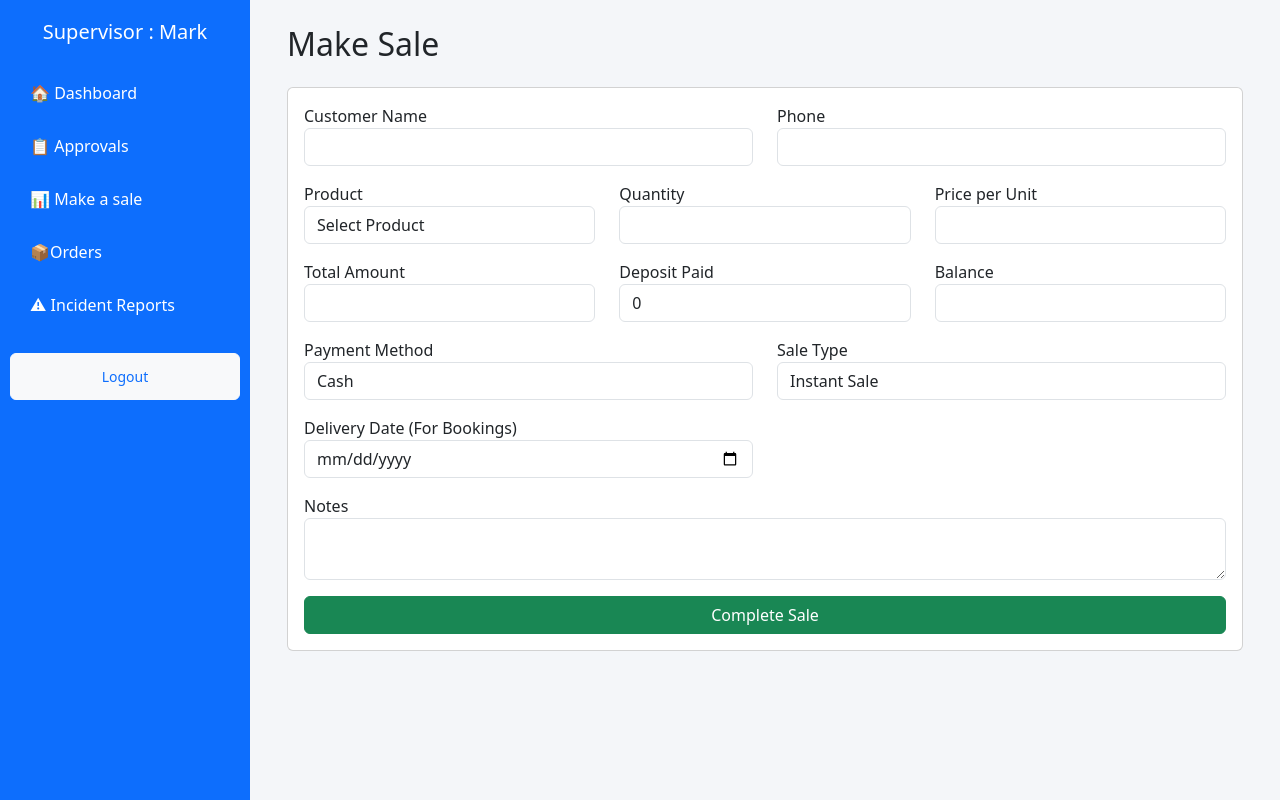
After one commit to MarcDemo/POULTRYIQ, a Django app: page /sales/sales/ in a window 1280 px wide. The commit adds this page. Run offline with Django 5.2, Linux system fonts and the light colour scheme.

Commit message:
supervisors interface changed

```diff
--- a/poultryiq/urls.py
+++ b/poultryiq/urls.py
@@ -23,4 +23,5 @@ urlpatterns = [
     path('admin/', admin.site.urls),
     path('', include('poultry.urls')),
     path('health/', include('health.urls')),
+    path('sales/', include('sales.urls')),
 ]
--- /dev/null
+++ b/sales/static/js/sales.js
@@ -0,0 +1,33 @@
+document.addEventListener("DOMContentLoaded", function(){
+
+let quantity = document.getElementById("quantity");
+let price = document.getElementById("price");
+let total = document.getElementById("total");
+let deposit = document.getElementById("deposit");
+let balance = document.getElementById("balance");
+
+function calculateTotal(){
+
+let qty = parseFloat(quantity.value) || 0;
+let pr = parseFloat(price.value) || 0;
+
+let t = qty * pr;
+
+total.value = t.toFixed(0);
+
+calculateBalance();
+}
+
+function calculateBalance(){
+
+let t = parseFloat(total.value) || 0;
+let dep = parseFloat(deposit.value) || 0;
+
+balance.value = (t - dep).toFixed(0);
+}
+
+quantity.addEventListener("input", calculateTotal);
+price.addEventListener("input", calculateTotal);
+deposit.addEventListener("input", calculateBalance);
+
+});
--- /dev/null
+++ b/sales/templates/sales.html
@@ -0,0 +1,126 @@
+{% extends 'supbase.html' %}
+{% load static %}
+
+{% block content %}
+
+<div class="container-fluid">
+
+<h2 class="mb-4">Make Sale</h2>
+
+<div class="card">
+<div class="card-body">
+
+<form method="POST">
+{% csrf_token %}
+
+<div class="row">
+
+<!-- CUSTOMER INFO -->
+
+<div class="col-md-6 mb-3">
+<label>Customer Name</label>
+<input type="text" class="form-control" name="customer" required>
+</div>
+
+<div class="col-md-6 mb-3">
+<label>Phone</label>
+<input type="text" class="form-control" name="phone">
+</div>
+
+
+<!-- PRODUCT -->
+
+<div class="col-md-4 mb-3">
+<label>Product</label>
+<select class="form-control" name="product" id="product">
+<option value="">Select Product</option>
+<option value="eggs">Eggs</option>
+<option value="birds">Off Layer Birds</option>
+<option value="manure">Manure</option>
+</select>
+</div>
+
+
+<div class="col-md-4 mb-3">
+<label>Quantity</label>
+<input type="number" class="form-control" id="quantity" name="quantity">
+</div>
+
+
+<div class="col-md-4 mb-3">
+<label>Price per Unit</label>
+<input type="number" class="form-control" id="price" name="price">
+</div>
+
+
+<!-- CALCULATIONS -->
+
+<div class="col-md-4 mb-3">
+<label>Total Amount</label>
+<input type="number" class="form-control" id="total" name="total" readonly>
+</div>
+
+
+<div class="col-md-4 mb-3">
+<label>Deposit Paid</label>
+<input type="number" class="form-control" id="deposit" name="deposit" value="0">
+</div>
+
+
+<div class="col-md-4 mb-3">
+<label>Balance</label>
+<input type="number" class="form-control" id="balance" name="balance" readonly>
+</div>
+
+
+<!-- PAYMENT TYPE -->
+
+<div class="col-md-6 mb-3">
+<label>Payment Method</label>
+<select class="form-control" name="payment_method">
+<option>Cash</option>
+<option>Mobile Money</option>
+<option>Bank</option>
+</select>
+</div>
+
+
+<div class="col-md-6 mb-3">
+<label>Sale Type</label>
+<select class="form-control" name="sale_type">
+<option value="instant">Instant Sale</option>
+<!-- <option value="credit">Credit Sale</option>  this right shall be given to the manager only-->
+<option value="booking">Booking (Future Delivery)</option>
+</select>
+</div>
+
+
+<!-- BOOKING DATE -->
+
+<div class="col-md-6 mb-3">
+<label>Delivery Date (For Bookings)</label>
+<input type="date" class="form-control" name="delivery_date">
+</div>
+
+
+<div class="col-md-12 mb-3">
+<label>Notes</label>
+<textarea class="form-control" name="notes"></textarea>
+</div>
+
+
+</div>
+
+<button class="btn btn-success w-100">
+Complete Sale
+</button>
+
+</form>
+
+</div>
+</div>
+
+</div>
+
+
+{% endblock %}
--- /dev/null
+++ b/sales/urls.py
@@ -0,0 +1,6 @@
+from django.urls import path
+from . import views
+urlpatterns = [
+    path('sales/', views.sales, name='sales'),
+    path('orders/', views.orders, name='orders'),
+]
--- a/sales/views.py
+++ b/sales/views.py
@@ -1,3 +1,9 @@
 from django.shortcuts import render
 
+
 # Create your views here.
+def sales(request):
+    return render(request, 'sales.html')
+
+def orders(request):
+    return render(request, 'orders.html')
--- a/templates/supbase.html
+++ b/templates/supbase.html
@@ -1,3 +1,4 @@
+{% load static %}
 <!DOCTYPE html>
 <html>
 <head>
@@ -52,12 +53,11 @@
 
     <a href="{% url 'supdash' %}">🏠 Dashboard</a>
     <a href="{% url 'supapproval' %}">📋 Approvals</a>
-    <a href="{% url 'mortality' %}">🐔 Mortality Log</a>
-    <a href="#">💉 Health & Vaccination</a>
-    <a href="#">📊 House Performance</a>
-    <a href="#">📦 Feed Monitoring</a>
+
+    <a href="{% url 'sales' %}">📊 Make a sale</a>
+    <a href="{% url 'orders' %}">📦Orders</a>
     <a href="#">⚠ Incident Reports</a>
-    <a href="#">👷 Worker Monitoring</a>
+    <!-- <a href="#">👷 Worker Monitoring</a> -->
 
     <div class="text-center mt-4" >
         <a href="#" class="btn btn-light btn-sm" style="color: #0d6efd;">Logout</a>
@@ -68,6 +68,6 @@
     {% block content %}
     {% endblock %}
 </div>
-
+<script src="{% static 'sales/js/sales.js' %}"></script>
 </body>
 </html>
--- a/templates/wbase.html
+++ b/templates/wbase.html
@@ -88,6 +88,9 @@
            class="{% if request.resolver_match.url_name == 'record_cleaning' %}active{% endif %}">
             🧹 Cleaning Routine
         </a>
+         <a href="{% url 'mortality' %}"
+          class="{% if request.resolver_match.url_name == 'mortality' %}active{% endif %}">
+         🐔 Mortality Log</a>
 
         <hr class="text-white mx-3">
 
```
Also changed, not shown: health/templates/mortality.html (+10 -3 lines), sales/templates/orders.html (added, +67 -0 lines), templates/supdash.html (+23 -5 lines), 3 other files.
